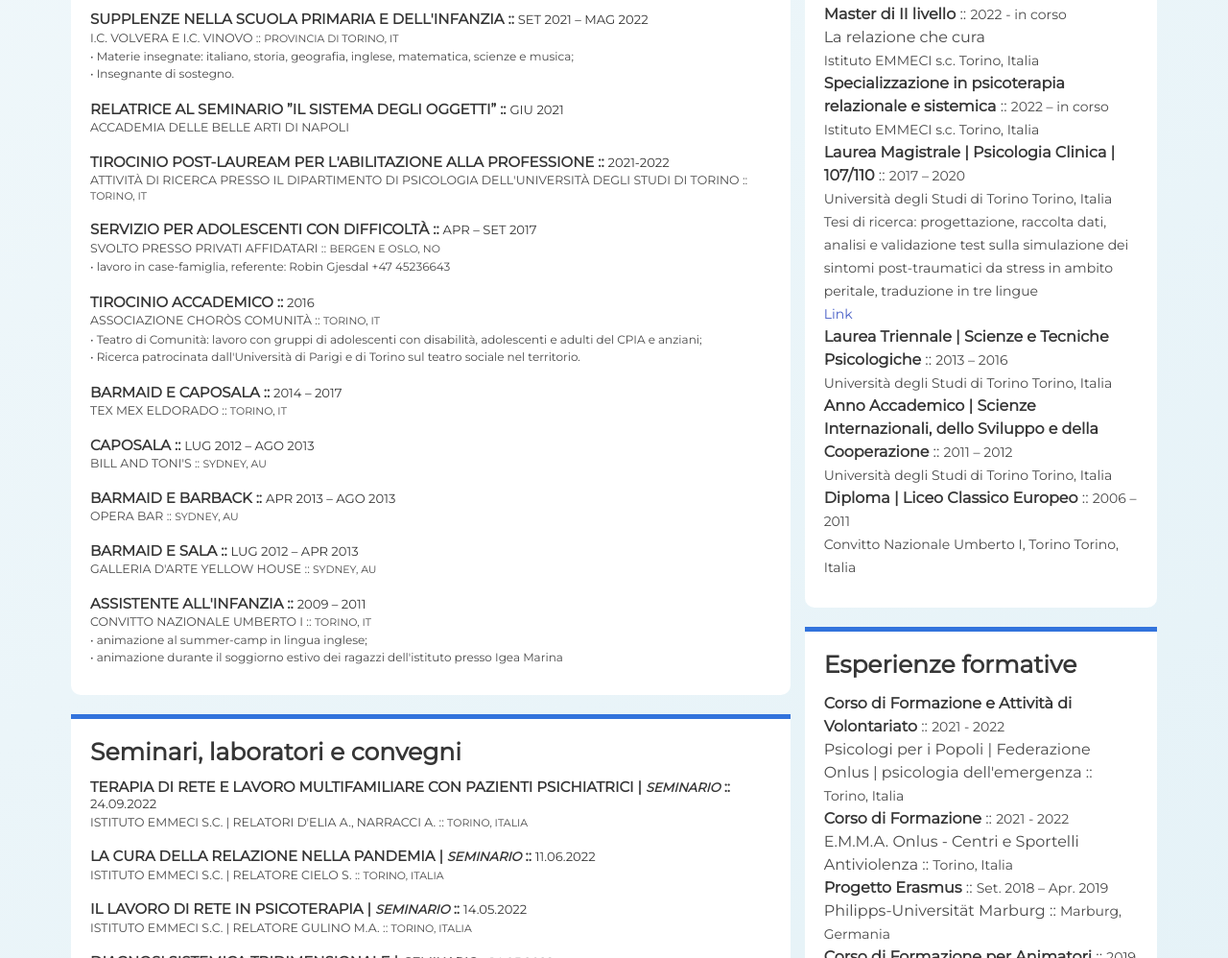
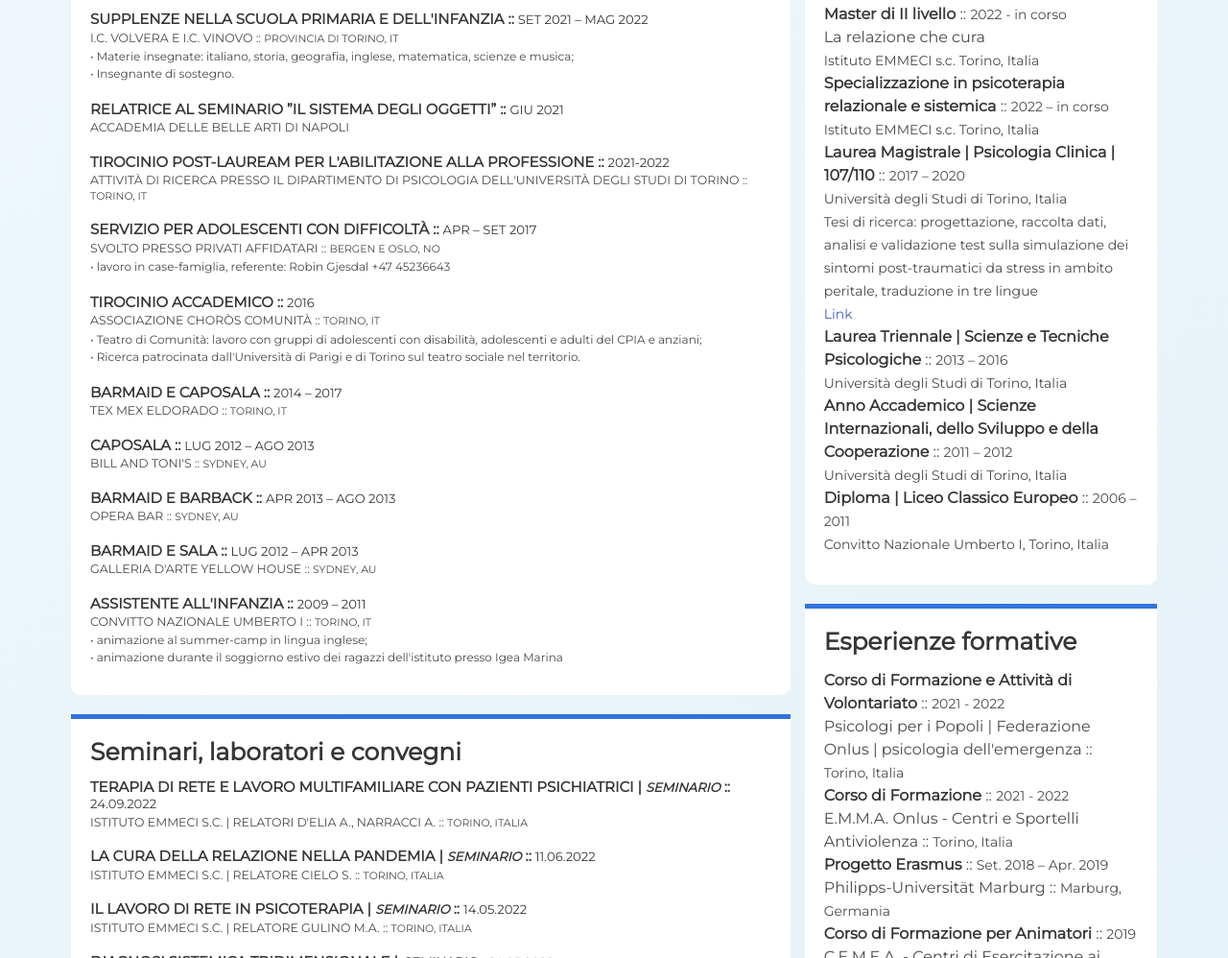
Before and after one commit to jjmala/jjmala.github.io, a Gatsby site: page / in a window 1280 px wide. Shown: the part 1464-2462 px from the top of the page at 96% size. Built offline with nearby package versions, Linux system fonts and the light colour scheme; Gatsby itself is replaced by a stand-in of ours; a web font is replaced by a local one.

Commit message:
fix: typos

```diff
--- a/src/components/header.js
+++ b/src/components/header.js
@@ -31,7 +31,7 @@ const StyledHeader = styled.header`
 
 const Header = () => {
   const { social } = useMetadata();
-  const { isMobile } = useResponsive();
+  const { isMobile, isPrint } = useResponsive();
   return (
     <StyledHeader className="has-text-centered has-text-grey-dark is-uppercase">
       <StaticImage
--- a/src/components/resume-components/education.js
+++ b/src/components/resume-components/education.js
@@ -1,6 +1,10 @@
 import React from 'react';
+import useResponsive from '../../hooks/useResponsive';
+import useMetadata from '../../hooks/useMetadata';
 
 export default function Education() {
+  const { contacts } = useMetadata();
+  const { isPrint } = useResponsive();
   return (
     <section className="section">
       <h2 className="title is-2 is-size-3-mobile">Formazione</h2>
@@ -26,13 +30,15 @@ export default function Education() {
           {' :: '}
           <small className="has-text-weight-light">2017 – 2020</small>
           <br />
-          <small>Università degli Studi di Torino Torino, Italia</small>
+          <small>Università degli Studi di Torino, Italia</small>
           <br />
           <small>
             Tesi di ricerca: progettazione, raccolta dati, analisi e validazione test sulla simulazione dei sintomi
             post-traumatici da stress in ambito peritale, traduzione in tre lingue
             <br />
-            <a href="https://malingering.netlify.app">Link</a>
+            <a href="https://malingering.netlify.app">
+              {isPrint ? contacts.project : 'Link'}
+            </a>
           </small>
         </p>
         <p>
@@ -40,21 +46,21 @@ export default function Education() {
           {' :: '}
           <small className="has-text-weight-light">2013 – 2016</small>
           <br />
-          <small>Università degli Studi di Torino Torino, Italia</small>
+          <small>Università degli Studi di Torino, Italia</small>
         </p>
         <p>
           <strong>Anno Accademico | Scienze Internazionali, dello Sviluppo e della Cooperazione</strong>
           {' :: '}
           <small className="has-text-weight-light">2011 – 2012</small>
           <br />
-          <small>Università degli Studi di Torino Torino, Italia</small>
+          <small>Università degli Studi di Torino, Italia</small>
         </p>
         <p>
           <strong>Diploma | Liceo Classico Europeo</strong>
           {' :: '}
           <small className="has-text-weight-light">2006 – 2011</small>
           <br />
-          <small>Convitto Nazionale Umberto I, Torino Torino, Italia</small>
+          <small>Convitto Nazionale Umberto I, Torino, Italia</small>
         </p>
       </article>
     </section>
--- a/src/components/resume-components/information.js
+++ b/src/components/resume-components/information.js
@@ -1,8 +1,10 @@
 import React from 'react';
 import useMetadata from '../../hooks/useMetadata';
+import useResponsive from '../../hooks/useResponsive';
 
 export default function Information() {
   const { contacts } = useMetadata();
+  const { isPrint } = useResponsive();
   return (
     <section className="section">
       <h2 className="title is-2 is-size-3-mobile">Informazioni</h2>
@@ -25,7 +27,7 @@ export default function Information() {
           <br />
           Progetto&nbsp;
           <a href={contacts.project} rel="noreferrer" target="_blank">
-            <strong>Malingering</strong>
+            <strong>{isPrint ? contacts.project : 'Malingering'}</strong>
           </a>
         </p>
       </article>
--- a/src/hooks/useResponsive.js
+++ b/src/hooks/useResponsive.js
@@ -2,8 +2,11 @@ import { useMediaQuery } from 'react-responsive';
 
 export default function useResponsive() {
   const isMobile = useMediaQuery({ query: 'only screen and (max-width: 769px)' });
+  const isPrint = useMediaQuery({ query: 'only print' });
+
 
   return {
     isMobile,
+    isPrint
   };
 }
```
Also changed, not shown: 1 other file.
